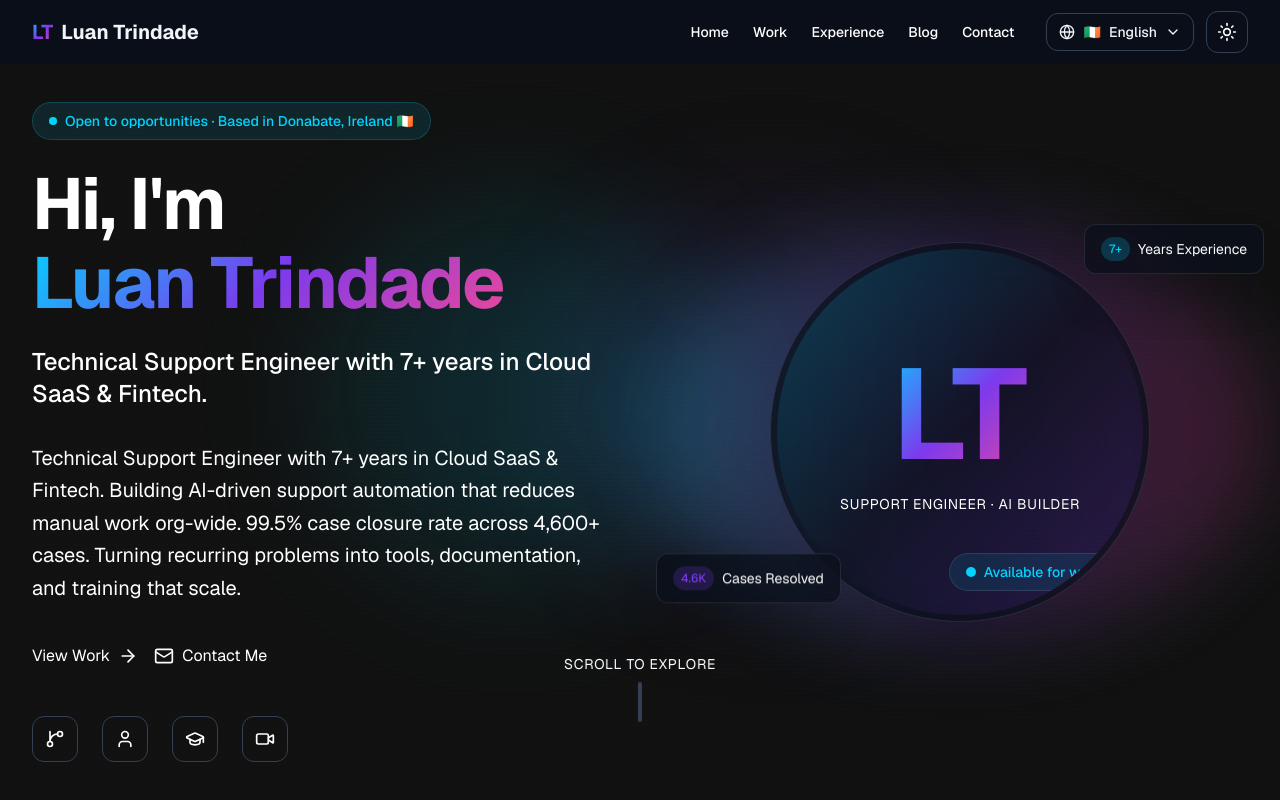
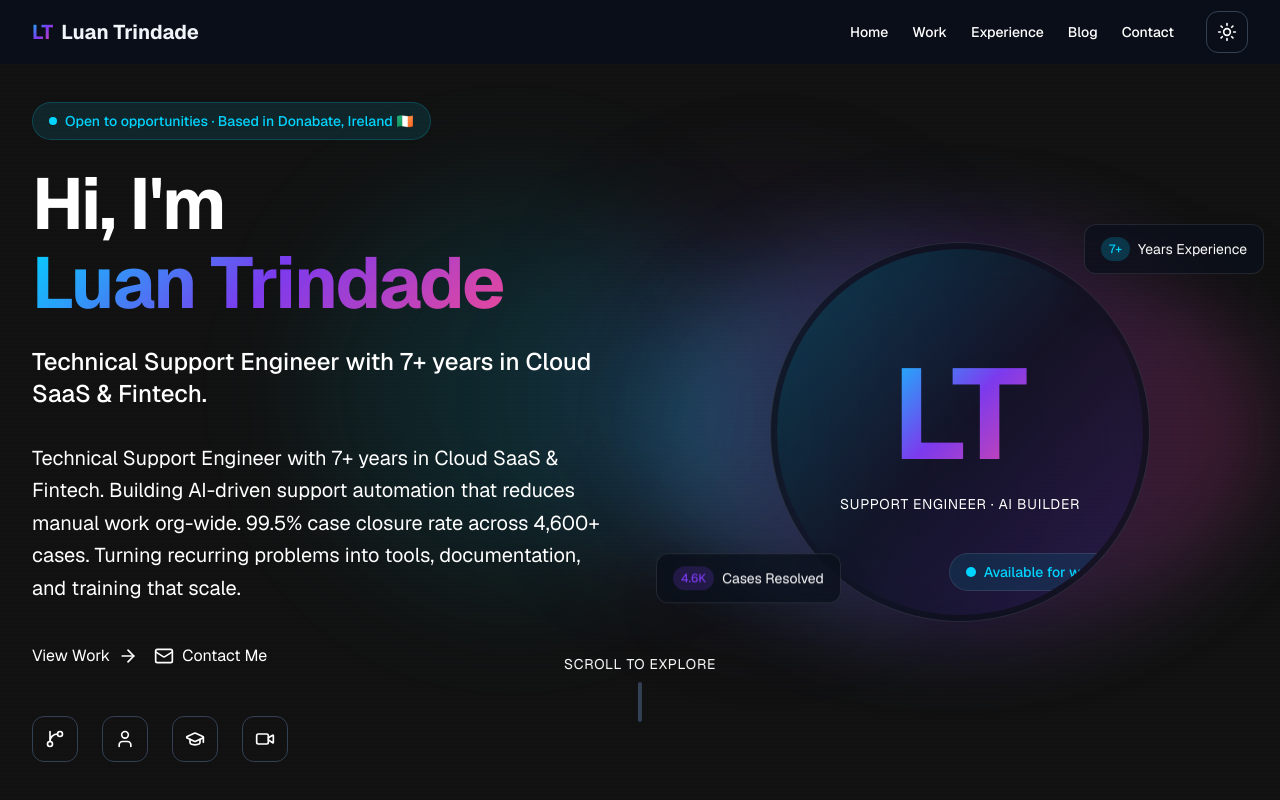
Before and after one commit to luaantrindade/myblog, a Next.js app: page / in a window 1280 px wide. Shown: the top 800 px of the page. Built offline with nearby package versions, Linux system fonts and the light colour scheme.

Commit message:
Remove language selector as only one language is needed

```diff
--- a/components/Header.tsx
+++ b/components/Header.tsx
@@ -3,7 +3,7 @@
 import { useState, useEffect } from "react";
 import Link from "next/link";
 import { useTheme } from "next-themes";
-import { Menu, X, Sun, Moon, Globe, ChevronDown, Check } from "lucide-react";
+import { Menu, X, Sun, Moon } from "lucide-react";
 
 const navLinks = [
   { href: "/", label: "Home" },
@@ -13,18 +13,10 @@ const navLinks = [
   { href: "/contact", label: "Contact" },
 ];
 
-const languages = [
-  { code: "en", label: "English", flag: "🇮🇪" },
-  { code: "es", label: "Español", flag: "🇪🇸" },
-  { code: "pt", label: "Português", flag: "🇧🇷" },
-];
-
 export default function Header() {
   const { theme, setTheme, resolvedTheme } = useTheme();
   const [scrolled, setScrolled] = useState(false);
   const [mobileMenuOpen, setMobileMenuOpen] = useState(false);
-  const [langOpen, setLangOpen] = useState(false);
-  const [currentLang, setCurrentLang] = useState(languages[0]);
 
   useEffect(() => {
     if (typeof window !== "undefined") {
@@ -58,15 +50,6 @@ export default function Header() {
       setMobileMenuOpen(false);
     }
   };
-
-  const getChevronClassName = () => {
-    return `h-4 w-4 text-foreground-muted transition-transform ${langOpen ? "rotate-180" : ""}`;
-  };
-
-  // Theme-aware overlay for mobile menu: light overlay in light mode, dark overlay in dark mode
-  const mobileMenuOverlayClass = resolvedTheme === "dark"
-    ? "bg-black/60 backdrop-blur-xl" // dark overlay for dark mode
-    : "bg-white/60 backdrop-blur-xl"; // light overlay for light mode
 
   const headerClass = scrolled
     ? "fixed top-0 left-0 right-0 z-50 h-16 bg-background/90 backdrop-blur-xl border-b border-white/20 shadow-xl shadow-black/20 transition-all duration-300"
@@ -106,49 +89,8 @@ export default function Header() {
             ))}
           </div>
 
-          {/* Language Switcher & Theme Toggle */}
-          <div className="flex items-center gap-3">
-            {/* Language Switcher */}
-            <div className="relative" role="combobox" aria-label="Select language">
-              <button
-                onClick={() => setLangOpen(!langOpen)}
-                className="flex items-center gap-2 px-3 py-2 rounded-xl bg-background-elevated border border-border-light text-sm font-medium text-foreground hover:border-primary/50 transition_all duration-200"
-                aria-expanded={langOpen}
-                aria-haspopup="listbox"
-              >
-                <Globe className="h-4 w-4 text-foreground-muted" />
-                <span>{currentLang.flag}</span>
-                <span className="hidden sm:inline">{currentLang.label}</span>
-                <ChevronDown className={getChevronClassName()} />
-              </button>
-
-              {langOpen && (
-                <div
-                  className="absolute right-0 mt-2 w-40 bg-background/80 backdrop-blur-xl border border-white/10 rounded-xl border-white/20 py-2 shadow-2xl animate-fade-in"
-                  role="listbox"
-                  aria-label="Languages"
-                >
-                  {languages.map((lang) => (
-                    <button
-                      key={lang.code}
-                      onClick={() => {
-                        setCurrentLang(lang);
-                        setLangOpen(false);
-                      }}
-                      className={`w-full flex items-center gap-3 px-3 py-2 rounded-lg text-sm font-medium transition_all duration-200 ${currentLang.code === lang.code ? "bg-primary/10 text-primary border border-primary/20" : "hover:bg-background-elevated"}`}
-                      role="option"
-                      aria-selected={currentLang.code === lang.code}
-                    >
-                      <span>{lang.flag}</span>
-                      <span>{lang.label}</span>
-                      {currentLang.code === lang.code && <Check className="h-4 w-4 text-primary ml-auto" />}
-                    </button>
-                  ))}
-                </div>
-              )}
-            </div>
-
-            {/* Theme Toggle */}
+          {/* Theme Toggle */}
+          <div className="flex items-center">
             <button
               suppressHydrationWarning
               onClick={toggleTheme}
@@ -219,22 +161,6 @@ export default function Header() {
             </div>
 
             <div className="px-4 py-4 border-t border-white/10 flex flex-col gap-3">
-              {/* Language in mobile */}
-              <div className="flex items-center gap-3">
-                <Globe className="h-5 w-5 text-foreground-muted" />
-                <select
-                  value={currentLang.code}
-                  onChange={(e) => setCurrentLang(languages.find((l) => l.code === e.target.value) || languages[0])}
-                  className="flex-1 px-4 py-3 rounded-xl bg-background-elevated border border-border-light text_foreground text_base appearance-none focus:border-primary focus:ring-2 focus:ring-primary/20 focus:outline-none"
-                >
-                  {languages.map((lang) => (
-                    <option key={lang.code} value={lang.code}>
-                      {lang.flag} {lang.label}
-                    </option>
-                  ))}
-                </select>
-              </div>
-
               {/* Theme in mobile */}
               <button
                 onClick={toggleTheme}
@@ -248,7 +174,7 @@ export default function Header() {
             </div>
           </div>
           {/* Background overlay and backdrop blur - theme aware */}
-          <div className={`absolute inset-0 -z-10 ${mobileMenuOverlayClass}`} />
+          <div className={`absolute inset-0 -z-10 ${resolvedTheme === "dark" ? "bg-black/60 backdrop-blur-xl" : "bg-white/60 backdrop-blur-xl"}`} />
         </div>
       )}
 
```
